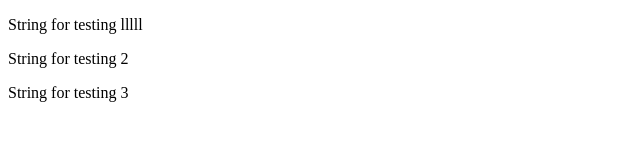
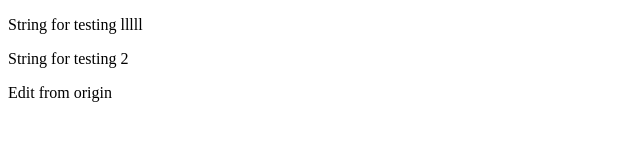
Before and after one commit to Dev-Inbox1/MySite, a plain HTML site: page index.html in a window 1280 px wide. Shown: the full height of the page, 0-640 px from the left. Drawn offline with Linux system fonts and the light colour scheme.

Commit message:
Update index.html

```diff
--- a/index.html
+++ b/index.html
@@ -9,7 +9,8 @@
 
 <p>String for testing 2</p>
 
-<p>String for testing 3</p>
+<p>Edit from origin</p>
+
 
 </body>
 </html>
```
